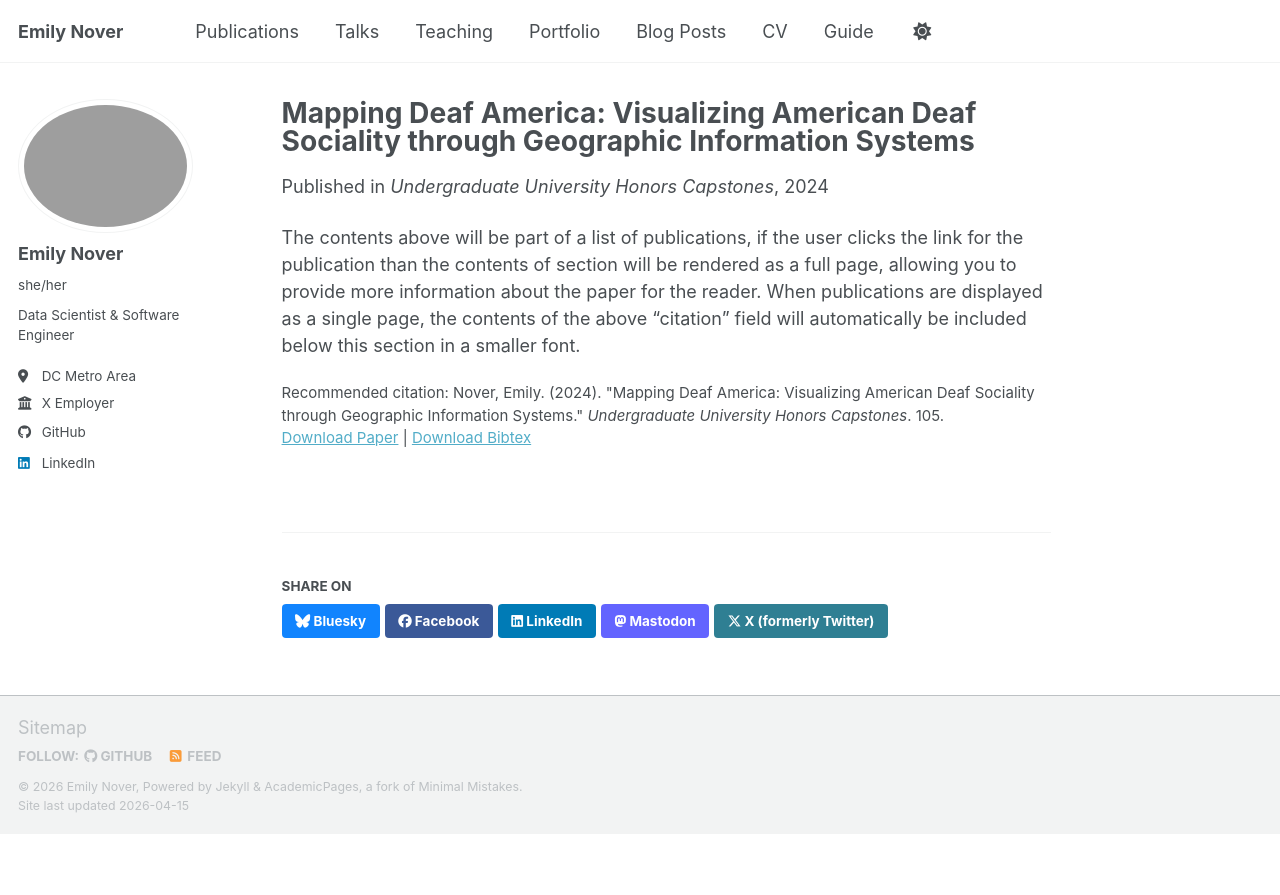
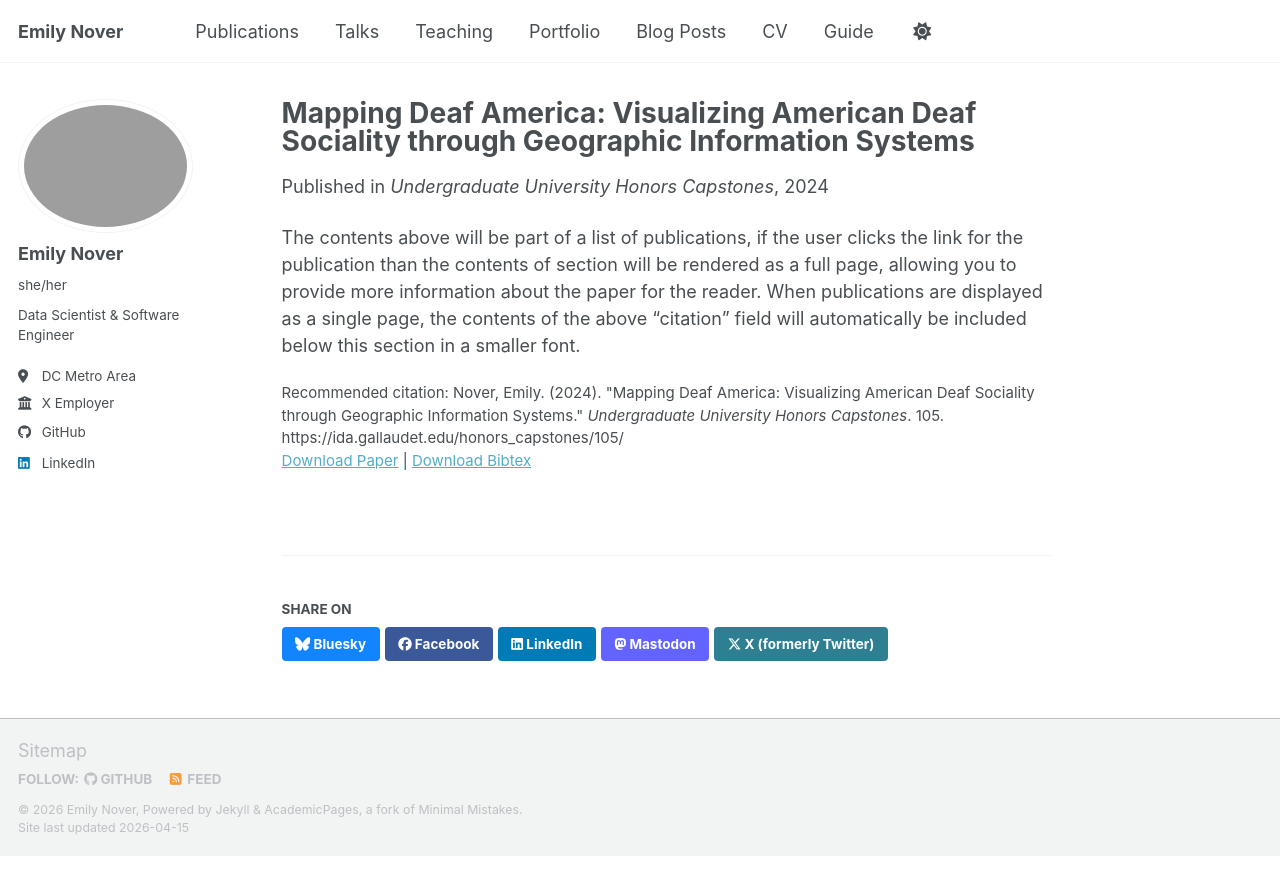
Before and after one commit to drblitx/drblitx.github.io, a Jekyll site: the page built from _publications/2024-05-10-mapping-deaf-america.md, in a window 1280 px wide. Shown: the top 895 px of the page. Built offline with Jekyll 4.4.1, drawn with Linux system fonts in a browser that asks for light colours; a script bundle is joined from its source files by our own code; library files that are not in the unit come from our copies; some of the changed lines change nothing that is shown.

Commit message:
update publication info

```diff
--- a/_publications/2024-05-10-mapping-deaf-america.md
+++ b/_publications/2024-05-10-mapping-deaf-america.md
@@ -8,6 +8,6 @@ date: 2024-05-10
 venue: 'Undergraduate University Honors Capstones'
 paperurl: ' https://ida.gallaudet.edu/honors_capstones/105'
 bibtexurl: 'https://drblitx.github.io/files/mda.bib'
-citation: 'Nover, Emily. (2024). &quot;Mapping Deaf America: Visualizing American Deaf Sociality through Geographic Information Systems.&quot; <i>Undergraduate University Honors Capstones</i>. 105.'
+citation: 'Nover, Emily. (2024). &quot;Mapping Deaf America: Visualizing American Deaf Sociality through Geographic Information Systems.&quot; <i>Undergraduate University Honors Capstones</i>. 105. https://ida.gallaudet.edu/honors_capstones/105/'
 ---
 The contents above will be part of a list of publications, if the user clicks the link for the publication than the contents of section will be rendered as a full page, allowing you to provide more information about the paper for the reader. When publications are displayed as a single page, the contents of the above "citation" field will automatically be included below this section in a smaller font.
```
